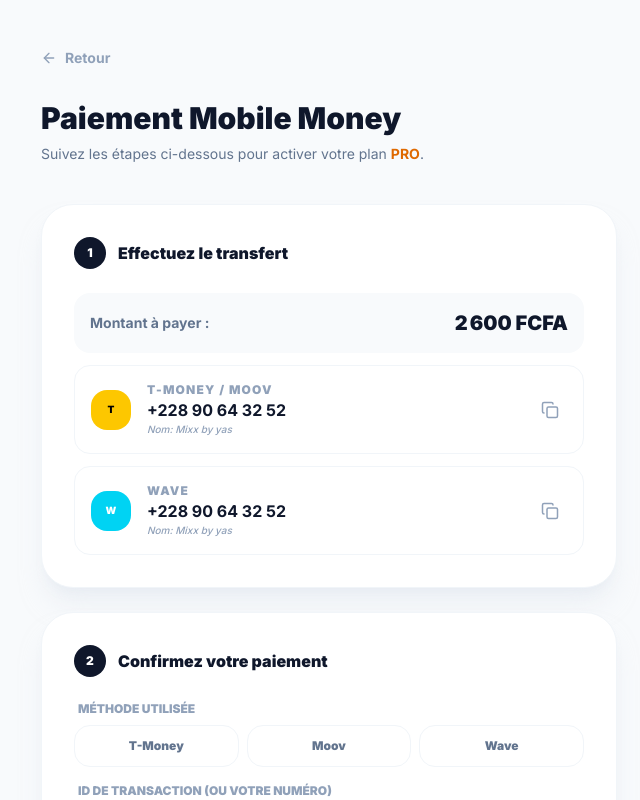
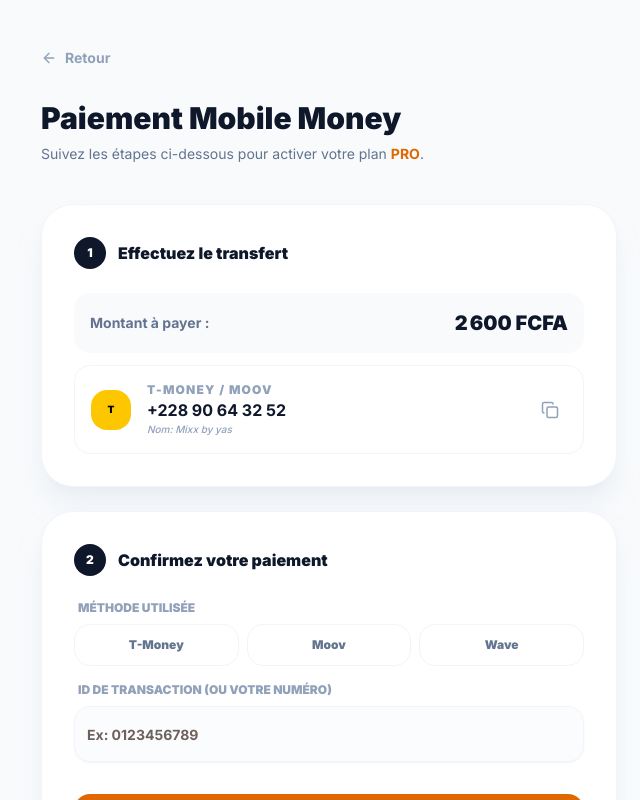
Before and after one commit to jojoolf/CVAfrik, a Next.js app: page /paiement/manuel in a window 1280 px wide. Shown: the top 800 px of the page, without its empty margins (311-951 px from the left). Built offline with nearby package versions, Linux system fonts and the light colour scheme.

Commit message:
style: remove wave from manual payment page

```diff
--- a/app/paiement/manuel/page.tsx
+++ b/app/paiement/manuel/page.tsx
@@ -37,7 +37,6 @@ function ManualPaymentContent() {
 
   const paymentMethods = [
     { id: "tmoney", name: "T-Money / Moov", number: "+228 90 64 32 52", color: "bg-yellow-400", text: "text-black", owner: "Mixx by yas" },
-    { id: "wave", name: "Wave", number: "+228 90 64 32 52", color: "bg-cyan-400", text: "text-white", owner: "Mixx by yas" },
   ];
 
   const handleCopy = (text: string) => {
```
